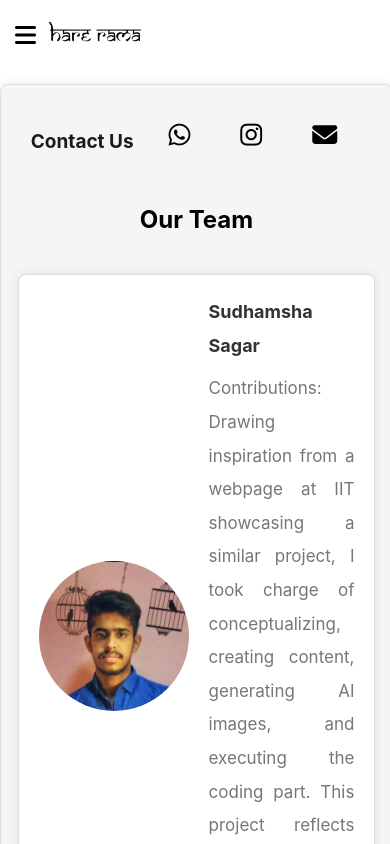
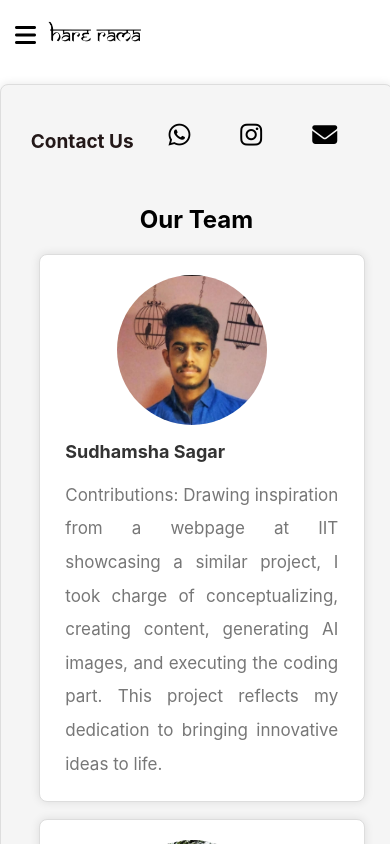
Before and after one commit to sudhamshasagar/ramayanam_react, a React (Create React App) app: page /contact in a window 390 px wide. Shown: the top 844 px of the page. Built offline with nearby package versions, Linux system fonts and the light colour scheme.

Commit message:
Responsivess for contact page added

```diff
--- a/src/Components/Contact/ContactUs.css
+++ b/src/Components/Contact/ContactUs.css
@@ -148,6 +148,7 @@
     }
     .developer-cards{
       display: flex;
+      gap: 2vh;
       flex-direction: column;
       align-items: center;
       justify-content: center;
@@ -156,12 +157,21 @@
   .developers-section h2{
       text-align: center;
   }
+  .developers-section{
+    /* gap: 3vh; */
+    display: flex;
+    flex-direction: column;
+    justify-content: center;
+    margin: auto;
+  }
   .developer-card {
       display: flex;
-      /* flex-direction: column; */
+      flex-direction: column;
       width: 90%;
+      justify-content: center;
       align-items: center;
-      margin: 20px;
+      margin: auto;
+      /* gap: 5vh; */
       background-color: #fff;
       padding: 20px;
       border: 1px solid #ddd;
@@ -169,10 +179,14 @@
       box-shadow: 0 0 10px rgba(0, 0, 0, 0.1);
     }
     .developer-image {
+      margin-bottom: 10px;
       width: 150px;
       height: 150px;
       border-radius: 50%;
-      margin-right: 20px;
+      display: flex;
+      justify-content: center;
+      align-items: center;
+      /* margin-right: 20px; */
     }
 
     .developer-info {
@@ -252,10 +266,12 @@
       text-align: center;
       margin-bottom: 20px;
     }
+
     .developer-cards{
       display: flex;
       flex-direction: column;
       align-items: center;
+      gap: 30px;
       justify-content: center;
       margin: auto;
     }
@@ -265,6 +281,7 @@
   .developer-card {
       display: flex;
       /* flex-direction: column; */
+      /* gap: 5vh; */
       width: 90%;
       align-items: center;
       margin: 20px;
```
